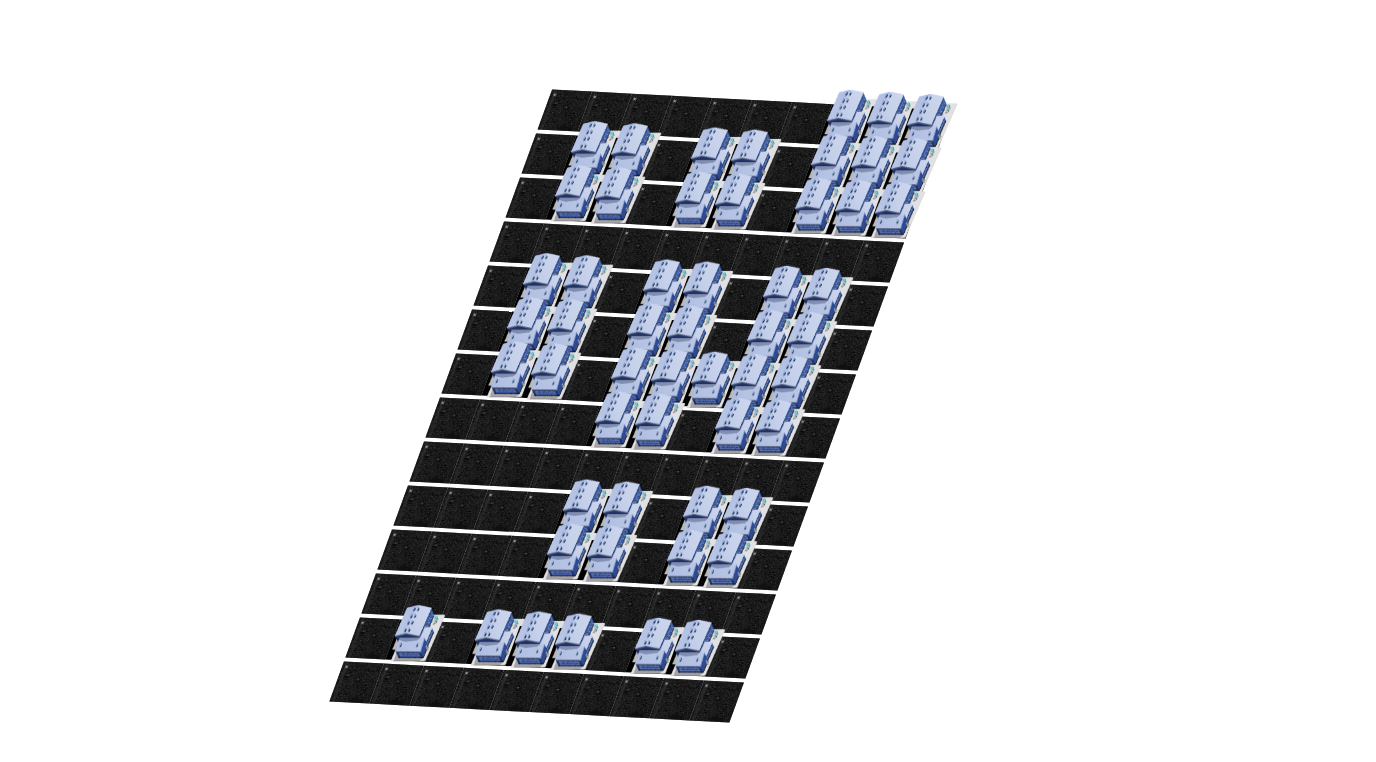
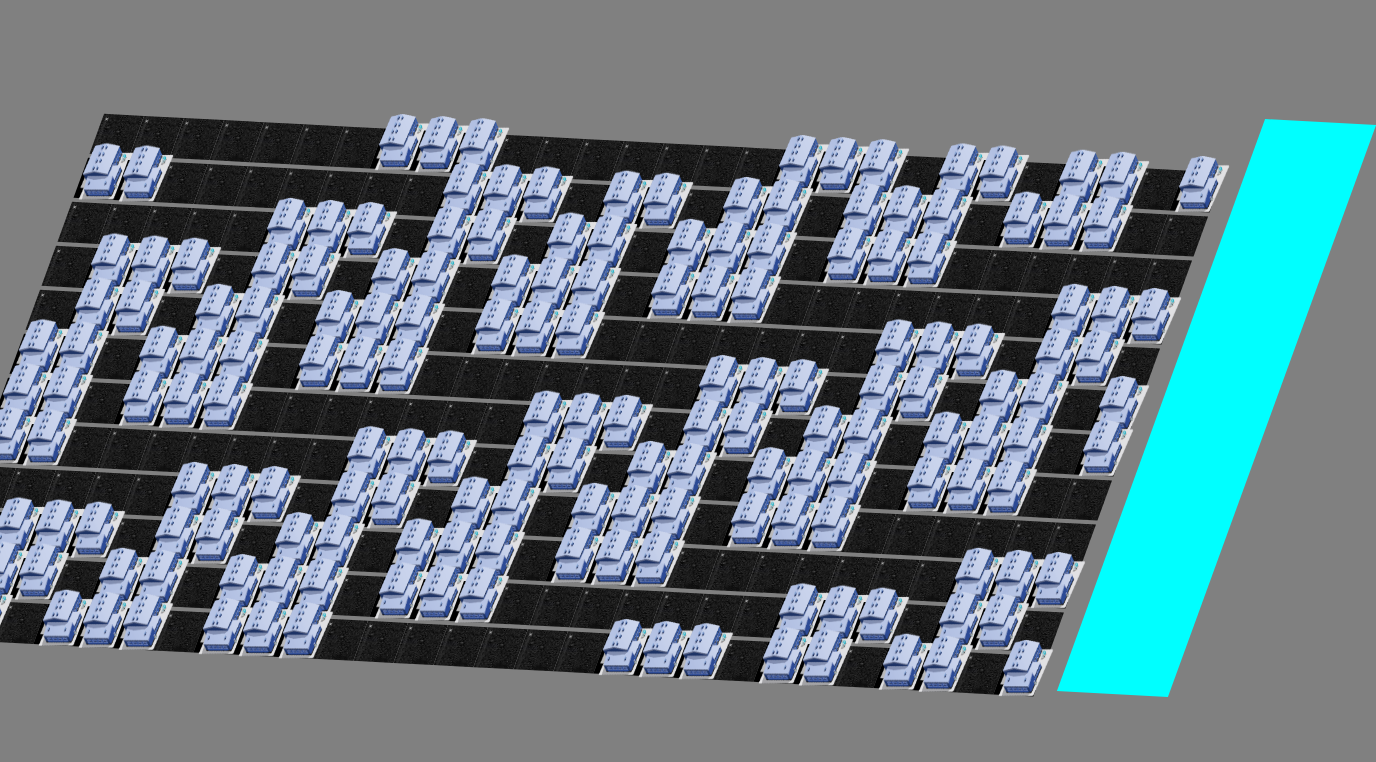
Before and after one commit to Siemik/zombie-attack, a plain HTML site: page index.html in a window 1280 px wide. Shown: the whole page, 1376 px wide, since content can reach past the window. Drawn offline with Linux system fonts and the light colour scheme.

Commit message:
Added bombs

```diff
--- a/game.js
+++ b/game.js
@@ -1,30 +1,48 @@
 // 0 = street block | 1 = building block
 //Level 1
-const levelOne = [0,0,0,0,0,0,0,1,1,1,
-                  0,1,1,0,1,1,0,1,1,1,
-                  0,1,1,0,1,1,0,1,1,1,
-                  0,0,0,0,0,0,0,0,0,0,
-                  0,1,1,0,1,1,0,1,1,0,
-                  0,1,1,0,1,1,0,1,1,0,
-                  0,1,1,0,1,1,1,1,1,0,
-                  0,0,0,0,1,1,0,1,1,0,
-                  0,0,0,0,0,0,0,0,0,0,
-                  0,0,0,0,1,1,0,1,1,0,
-                  0,0,0,0,1,1,0,1,1,0,
-                  0,0,0,0,0,0,0,0,0,0,
-                  0,1,0,1,1,1,0,1,1,0,
-                  0,0,0,0,0,0,0,0,0,0,
+const levelOne = [0,0,0,0,0,0,0,1,1,1,0,0,0,0,0,0,0,1,1,1,0,1,1,0,
+                  1,1,0,1,1,1,0,0,0,0,0,0,0,1,1,1,0,1,1,0,1,1,0,1,
+                  1,1,0,1,1,1,0,0,0,0,0,0,0,1,1,1,0,1,1,0,1,1,0,1,
+                  1,1,0,1,1,1,0,0,0,0,0,0,0,1,1,1,0,1,1,0,1,1,0,1,
+                  1,1,0,1,1,1,0,0,0,0,0,0,0,1,1,1,0,1,1,0,1,1,0,1,
+                  1,1,0,1,1,1,0,0,0,0,0,0,0,1,1,1,0,1,1,0,1,1,0,1,
+                  1,1,0,1,1,1,0,0,0,0,0,0,0,1,1,1,0,1,1,0,1,1,0,1,
+                  1,1,0,1,1,1,0,0,0,0,0,0,0,1,1,1,0,1,1,0,1,1,0,1,
+                  1,1,0,1,1,1,0,0,0,0,0,0,0,1,1,1,0,1,1,0,1,1,0,1,
+                  1,1,0,1,1,1,0,0,0,0,0,0,0,1,1,1,0,1,1,0,1,1,0,1,
+                  1,1,0,1,1,1,0,0,0,0,0,0,0,1,1,1,0,1,1,0,1,1,0,1,
+                  1,1,0,1,1,1,0,0,0,0,0,0,0,1,1,1,0,1,1,0,1,1,0,1,
+                  1,1,0,1,1,1,0,0,0,0,0,0,0,1,1,1,0,1,1,0,1,1,0,1,
+                  1,1,0,1,1,1,0,0,0,0,0,0,0,1,1,1,0,1,1,0,1,1,0,1,
+
 ]
-const game = document.getElementById("game")
+const game = document.getElementById("city")
 let lineBreak = 0;
+let bombs = 0;
+let streetId = 0;
+
 // Create city
 // For each na który sprawdza co na mapie jest budynkiem, co ulicą i robi na tej podstawie odpoiwedniego diva
 levelOne.forEach((element) => {
+  // streets
   if(!element) {
     const streetBlock = document.createElement("div")
     streetBlock.className = "street"
     game.appendChild(streetBlock);
+    streetBlock.infectable = true;
+    streetBlock.infected = false;
+    streetBlock.id= "street-block-" + streetId;
+    streetId++;
+    // bombs
+    streetBlock.addEventListener("click", () => {
+      if (bombs<3) {
+        streetBlock.infecteable = false
+        streetBlock.className = "street-bombed"
+        bombs++;
+      }
+    })
   }
+  // buildings
   else {
     const buldingBlock = document.createElement("div")
     buldingBlock.className = "building"
@@ -33,9 +51,10 @@ levelOne.forEach((element) => {
     buildingImg.src = "building.png"
     game.appendChild(buldingBlock)
     buldingBlock.appendChild(buildingImg)
+    buldingBlock.infectable = false
   }
   lineBreak++
-  if ((lineBreak - 9) % 10 == 1)  {
+  if ((lineBreak - 9) % 10 == 10)  {
     game.appendChild(document.createElement("br"))
   }
 });
--- a/index.html
+++ b/index.html
@@ -9,7 +9,8 @@
 </head>
 
 <body>
-  <div id="game"></div>
+  <div id="city"></div>
+  <div id="sea"></div>
   <script src="game.js"></script>
 </body>
 
--- a/styles/styles.scss
+++ b/styles/styles.scss
@@ -5,10 +5,18 @@ body {
   align-items: center;
   justify-content: center;
   height: 100vh;
+  background-color: grey;
 }
-#game {
+#city {
   transform: skew(-20deg, 3deg);
-  margin: auto;
+  margin: 0;
+  width: 1159px;
+}
+#sea {
+  transform: skew(-20deg, 3deg);
+  background-color: aqua;
+  height: 572px;
+  width: 112px;
 }
 $h-w: 40px;
 
@@ -28,12 +36,19 @@ $h-w: 40px;
   transform: skew(20deg, -3deg);
 }
 
-.street {
+.street,
+.street-bombed {
   width: $h-w;
   height: $h-w;
   background-color: $street-color;
   background-image: url("../street-img.jpg");
   display: inline-block;
+}
+
+.street-bombed {
+  background-image: url("../street-hole-img.jpg");
+  background-position: center;
+  background-size: cover;
 }
 
 .street:hover {
```
Also changed, not shown: css/styles.css, street-hole-img.JPG (added), 1 other file.
